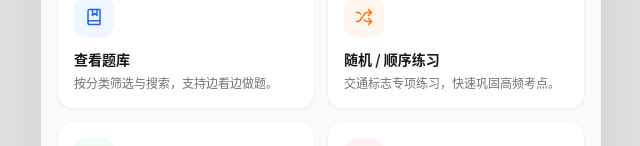
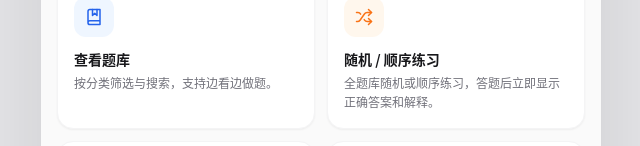
Before and after one commit to alititi-jackie/openaa-marketplace, a Next.js app: page /dmv/ny/practice in a window 1280 px wide. Shown: the part 307-453 px from the top of the page, without its empty margins (319-959 px from the left). Built offline with nearby package versions, Linux system fonts and the light colour scheme; no server answers; the database is empty.

Commit message:
Fix practice entry: random/sequential practice now routes to /dmv/ny/quiz

```diff
--- a/app/dmv/ny/practice/page.tsx
+++ b/app/dmv/ny/practice/page.tsx
@@ -13,8 +13,8 @@ const entryCards = [
   },
   {
     title: '随机 / 顺序练习',
-    desc: '交通标志专项练习，快速巩固高频考点。',
-    href: '/dmv/ny/sign-test',
+    desc: '全题库随机或顺序练习，答题后立即显示正确答案和解释。',
+    href: '/dmv/ny/quiz',
     Icon: Shuffle,
     colorClass: 'bg-orange-50 text-orange-500',
   },
```
